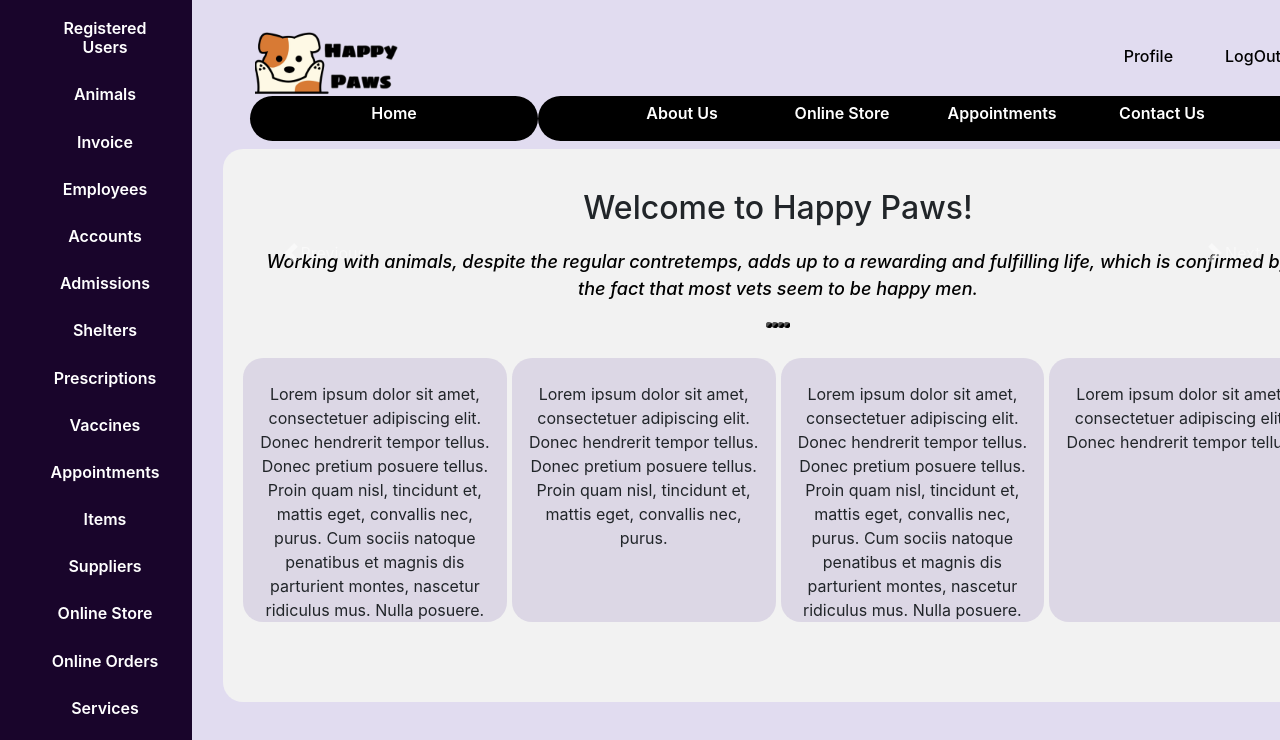
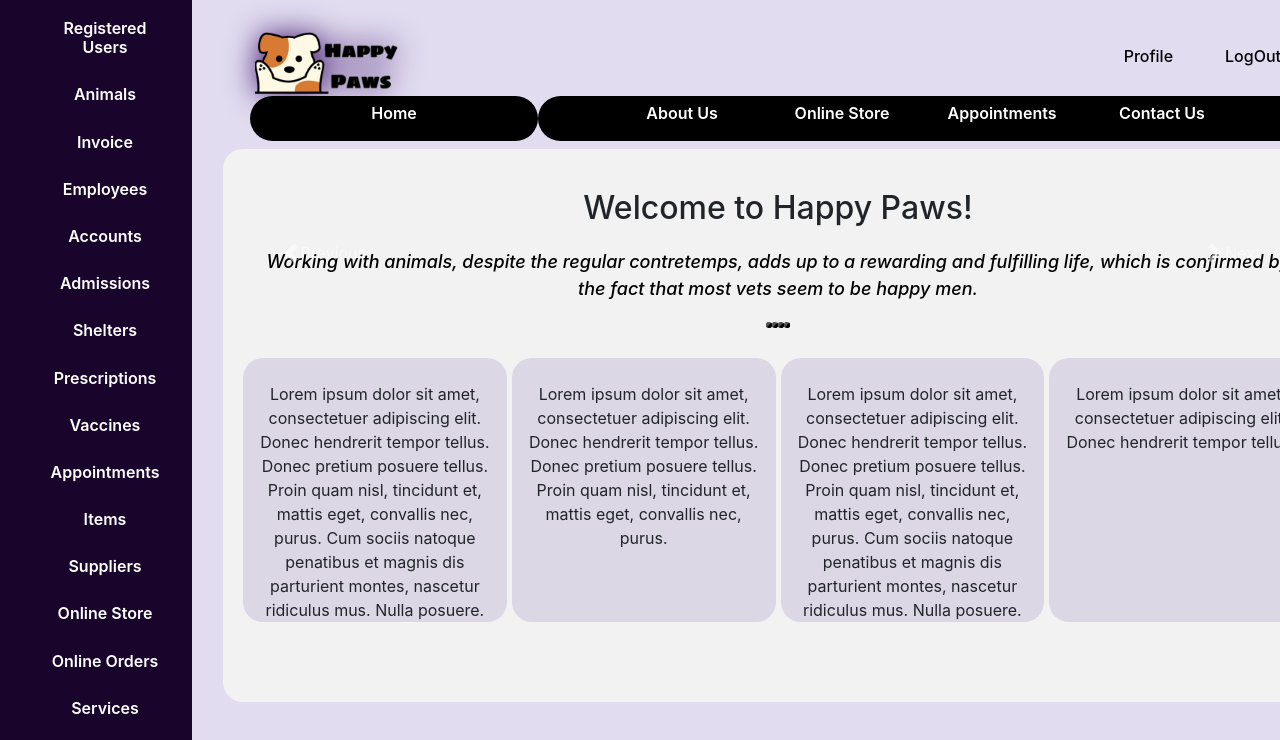
Before and after one commit to IT21373848/animal-clinic, a React (Create React App) app: page / in a window 1280 px wide. Shown: the top 740 px of the page. Built offline with nearby package versions, Linux system fonts and the light colour scheme.

Commit message:
modified app logo

```diff
--- a/src/components/CSS/navbar.css
+++ b/src/components/CSS/navbar.css
@@ -1,6 +1,7 @@
 .app-logo {
     height: 4em;
     width: 9em;
+    filter: drop-shadow(0 0 15px #461c72);
 }
 
 h6 {
```
